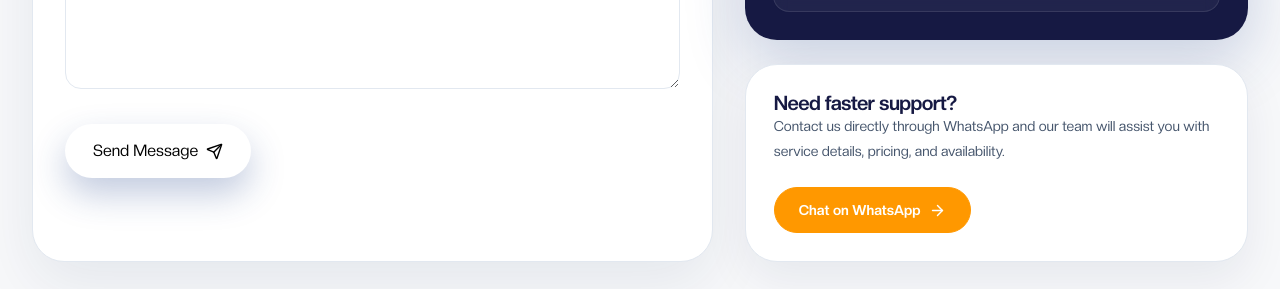
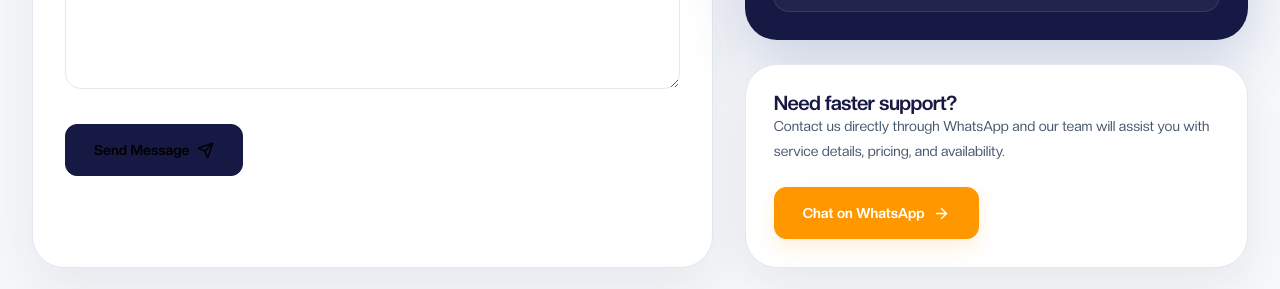
Before and after one commit to kite255/elive-website, a Next.js app: page /contact in a window 1280 px wide. Shown: the part 1320-1609 px from the top of the page. Built offline with nearby package versions, Linux system fonts and the light colour scheme.

Commit message:
Apply shared button system across website

```diff
--- a/app/contact/page.tsx
+++ b/app/contact/page.tsx
@@ -204,7 +204,7 @@ export default function ContactPage() {
 
           <button
   type="button"
-  className="mt-2 group inline-flex w-fit items-center gap-2 rounded-full bg-[#161943] px-7 py-3.5 text-sm font-semibold text-white shadow-[0_16px_35px_rgba(37,70,140,0.28)] transition-all duration-300 hover:-translate-y-1 hover:bg-[#0F1233]"
+  className="mt-2 group w-fit elive-btn elive-btn-dark"
 >
   <span className="text-black">Send Message</span>
   <Send
@@ -262,7 +262,7 @@ export default function ContactPage() {
            <Link
   href="https://wa.me/255777792017"
   target="_blank"
-  className="mt-6 inline-flex items-center gap-2 rounded-full bg-[#FF9800] px-6 py-3 text-sm font-semibold text-white border border-[#FF9800] transition-colors duration-200 hover:bg-[#E88700]"
+  className="mt-6 elive-btn elive-btn-primary"
 >
   <span className="text-white">Chat on WhatsApp</span>
   <ArrowRight size={17} className="text-white" />
```
